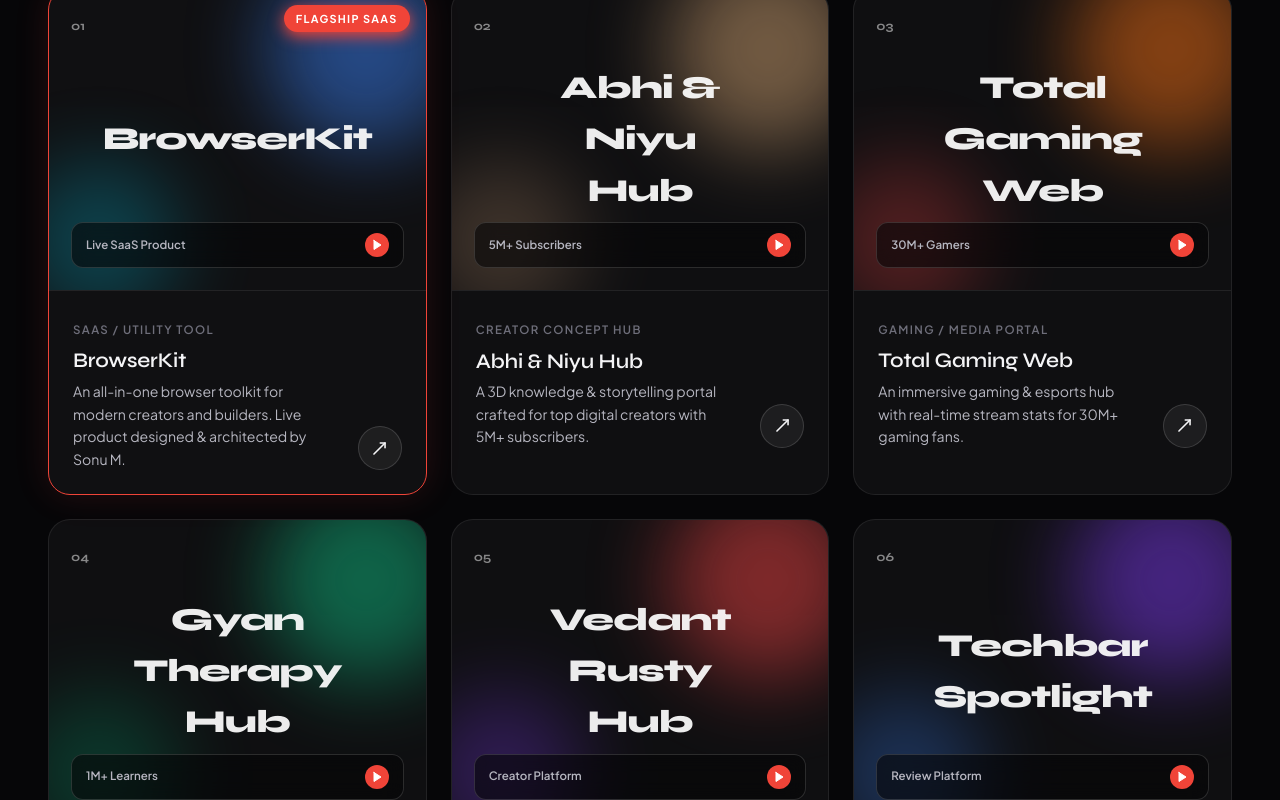
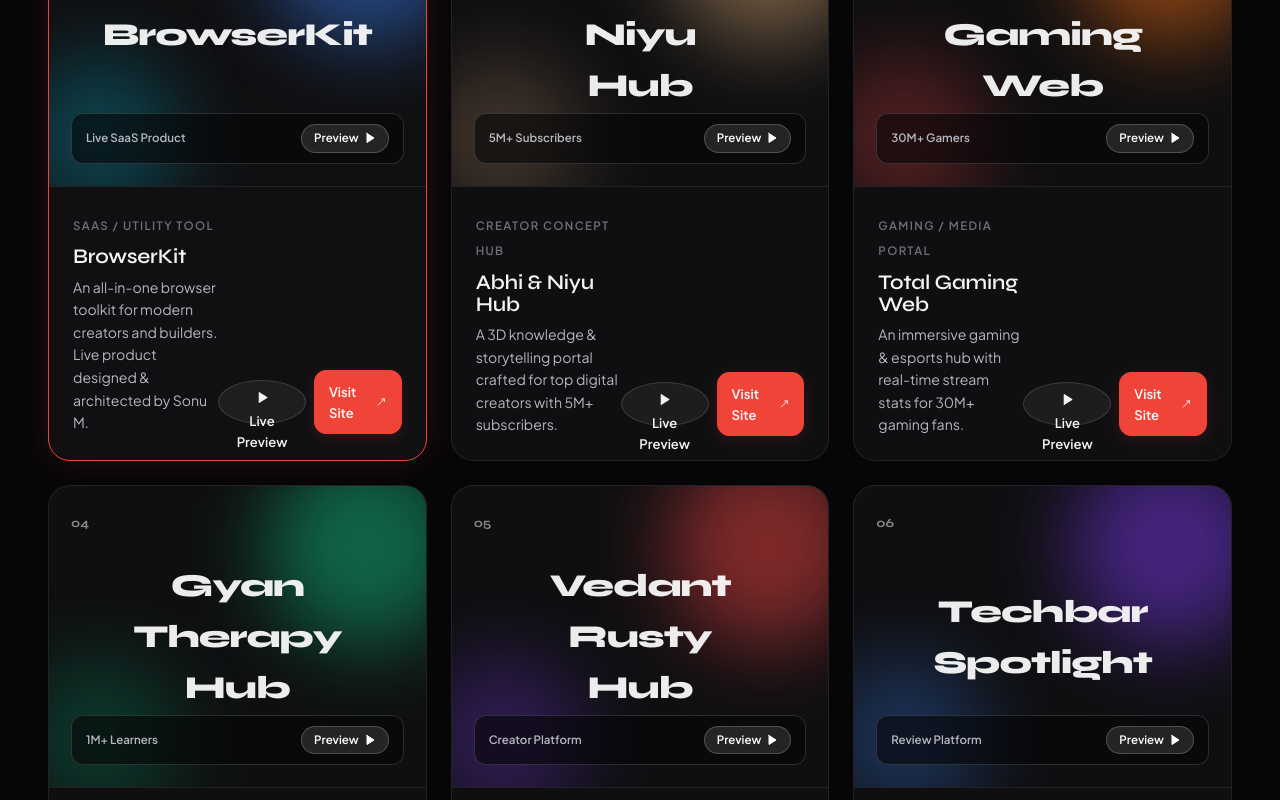
Before and after one commit to Sonu04-create/Sorixstudio_online, a React (Vite) app: page / in a window 1280 px wide. Shown: the part 2180-2980 px from the top of the page. Built offline with nearby package versions, Linux system fonts and the light colour scheme.

Commit message:
feat: add explicit Live Preview and Visit Site redirect buttons to project cards and modal header

```diff
--- a/src/App.tsx
+++ b/src/App.tsx
@@ -264,19 +264,29 @@
         <div className="modal-backdrop" role="dialog" aria-modal="true" aria-label={`${modalProject.name} preview`}>
           <div className="preview-modal">
             <div className="modal-bar">
-              <span>
+              <span className="modal-title">
                 <span className="status-dot" />
-                {modalProject.isFlagship ? 'Live Product Preview' : 'Creator Concept Preview'} · {modalProject.name}
+                {modalProject.isFlagship ? 'Live Product Preview' : 'Creator Concept Preview'} · <strong>{modalProject.name}</strong>
               </span>
-              <button onClick={() => setModalProject(null)} aria-label="Close preview">
-                <X size={20} />
-              </button>
+              <div className="modal-actions-top">
+                <a
+                  href={modalProject.url}
+                  target="_blank"
+                  rel="noreferrer"
+                  className="button button-primary button-sm"
+                >
+                  Visit Live Site <ExternalLink size={14} />
+                </a>
+                <button onClick={() => setModalProject(null)} aria-label="Close preview">
+                  <X size={20} />
+                </button>
+              </div>
             </div>
             <iframe title={`${modalProject.name} live preview`} src={modalProject.url} />
             <div className="modal-footer">
-              <span>External website preview</span>
+              <span>Interactive website preview embedded above</span>
               <a href={modalProject.url} target="_blank" rel="noreferrer">
-                Open live link in new tab <ExternalLink size={14} />
+                Redirect to {modalProject.url} <ExternalLink size={14} />
               </a>
             </div>
           </div>
@@ -433,7 +443,7 @@
           eyebrow="SELECTED WORK &amp; CREATOR CONCEPTS"
           title="Good work gets"
           italic="remembered."
-          description="A selection of digital products and custom concepts shaped for creators and digital builders."
+          description="Click any project to view an interactive live preview or visit the site directly."
         />
 
         <div className="filter-bar">
@@ -462,19 +472,29 @@
             <article
               className={`project-card ${project.tone} ${project.isFlagship ? 'flagship-card' : ''}`}
               key={project.name}
-              onClick={() => onPreview(project)}
             >
-              <div className="project-visual">
+              <div className="project-visual" onClick={() => onPreview(project)}>
                 <span className="project-number">{project.number}</span>
                 {project.isFlagship && <span className="flagship-badge">FLAGSHIP SAAS</span>}
                 <div className="project-shape shape-one" />
                 <div className="project-shape shape-two" />
                 <div className="project-ui">
                   <span>{project.metric}</span>
-                  <span><Play size={12} fill="currentColor" /></span>
+                  <button
+                    className="preview-pill"
+                    onClick={(e) => {
+                      e.stopPropagation();
+                      onPreview(project);
+                    }}
+                    title="Open Live Preview Modal"
+                  >
+                    <span>Preview</span>
+                    <Play size={12} fill="currentColor" />
+                  </button>
                 </div>
                 <div className="project-name-display">{project.name}</div>
               </div>
+
               <div className="project-info">
                 <div>
                   <div className="project-meta-row">
@@ -483,9 +503,28 @@
                   <h3>{project.name}</h3>
                   <p>{project.description}</p>
                 </div>
-                <button aria-label={`Preview ${project.name}`}>
-                  <MoveUpRight size={19} />
-                </button>
+
+                <div className="card-action-buttons">
+                  <button
+                    className="action-btn action-preview"
+                    onClick={() => onPreview(project)}
+                    title={`Live preview ${project.name}`}
+                  >
+                    <Play size={13} fill="currentColor" />
+                    <span>Live Preview</span>
+                  </button>
+
+                  <a
+                    className="action-btn action-visit"
+                    href={project.url}
+                    target="_blank"
+                    rel="noreferrer"
+                    title={`Redirect to ${project.name} website`}
+                  >
+                    <span>Visit Site</span>
+                    <MoveUpRight size={14} />
+                  </a>
+                </div>
               </div>
             </article>
           ))}
--- a/src/index.css
+++ b/src/index.css
@@ -1540,3 +1540,95 @@
   color: var(--accent);
   background: var(--accent-soft);
 }
+
+/* ===== Card Action Buttons & Modal Top Bar ===== */
+.preview-pill {
+  display: inline-flex;
+  align-items: center;
+  gap: 5px;
+  padding: 4px 12px;
+  border-radius: 999px;
+  background: rgba(255, 255, 255, 0.12);
+  border: 1px solid rgba(255, 255, 255, 0.2);
+  color: #fff;
+  font-size: 0.72rem;
+  font-weight: 600;
+  cursor: pointer;
+  backdrop-filter: blur(10px);
+  transition: all 0.2s ease;
+}
+
+.preview-pill:hover {
+  background: var(--accent);
+  border-color: var(--accent);
+  transform: translateY(-1px);
+}
+
+.card-action-buttons {
+  display: flex;
+  align-items: center;
+  gap: 8px;
+  margin-top: 18px;
+  width: 100%;
+}
+
+.action-btn {
+  flex: 1;
+  display: inline-flex;
+  align-items: center;
+  justify-content: center;
+  gap: 6px;
+  padding: 10px 14px;
+  border-radius: 12px;
+  font-size: 0.82rem;
+  font-weight: 600;
+  cursor: pointer;
+  text-decoration: none;
+  font-family: inherit;
+  transition: all 0.25s ease;
+  border: 1px solid transparent;
+}
+
+.action-preview {
+  background: var(--surface-2);
+  border-color: var(--border-strong);
+  color: var(--text);
+}
+
+.action-preview:hover {
+  background: var(--surface);
+  border-color: var(--accent);
+  color: #fff;
+  transform: translateY(-2px);
+}
+
+.action-visit {
+  background: var(--accent);
+  border-color: var(--accent);
+  color: #fff;
+  box-shadow: 0 4px 15px var(--accent-soft);
+}
+
+.action-visit:hover {
+  transform: translateY(-2px);
+  box-shadow: 0 8px 25px var(--accent);
+}
+
+.modal-title {
+  display: inline-flex;
+  align-items: center;
+  gap: 10px;
+}
+
+.modal-actions-top {
+  display: flex;
+  align-items: center;
+  gap: 12px;
+}
+
+.button-sm {
+  padding: 8px 16px;
+  font-size: 0.8rem;
+  border-radius: 999px;
+  text-decoration: none;
+}
```
